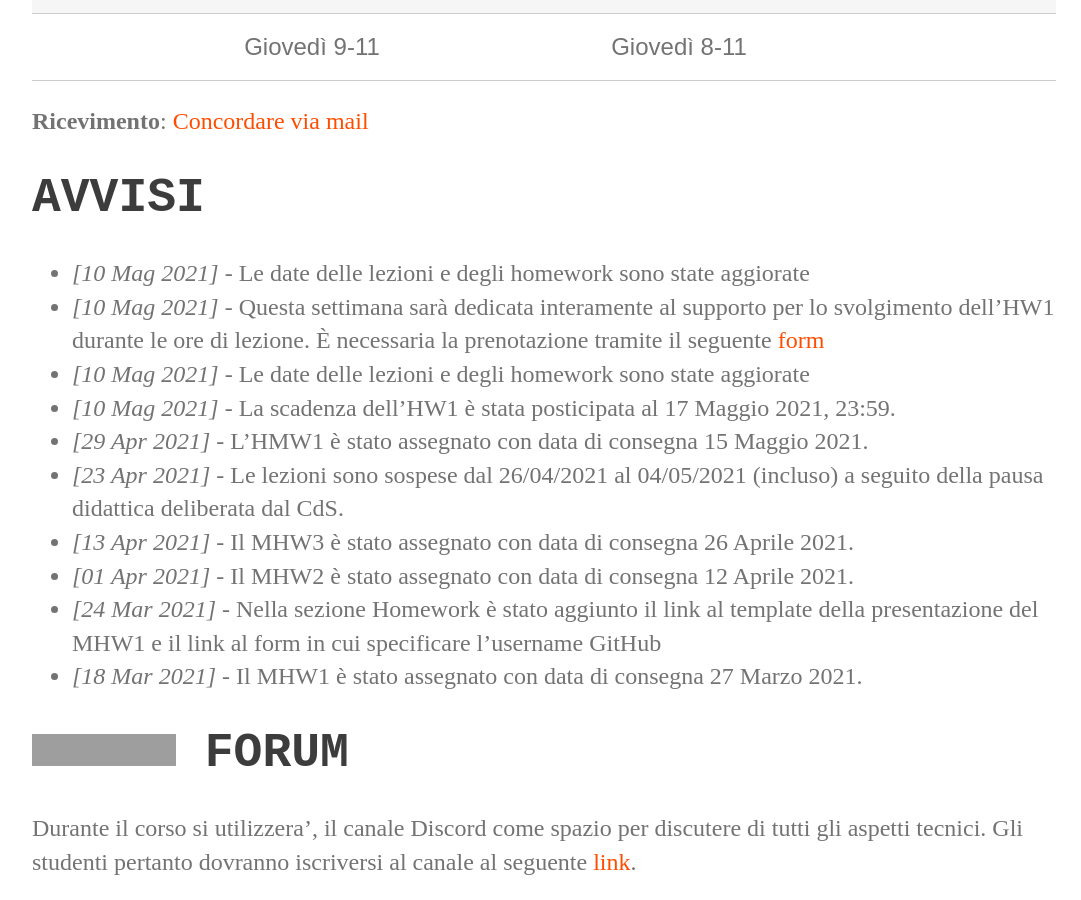
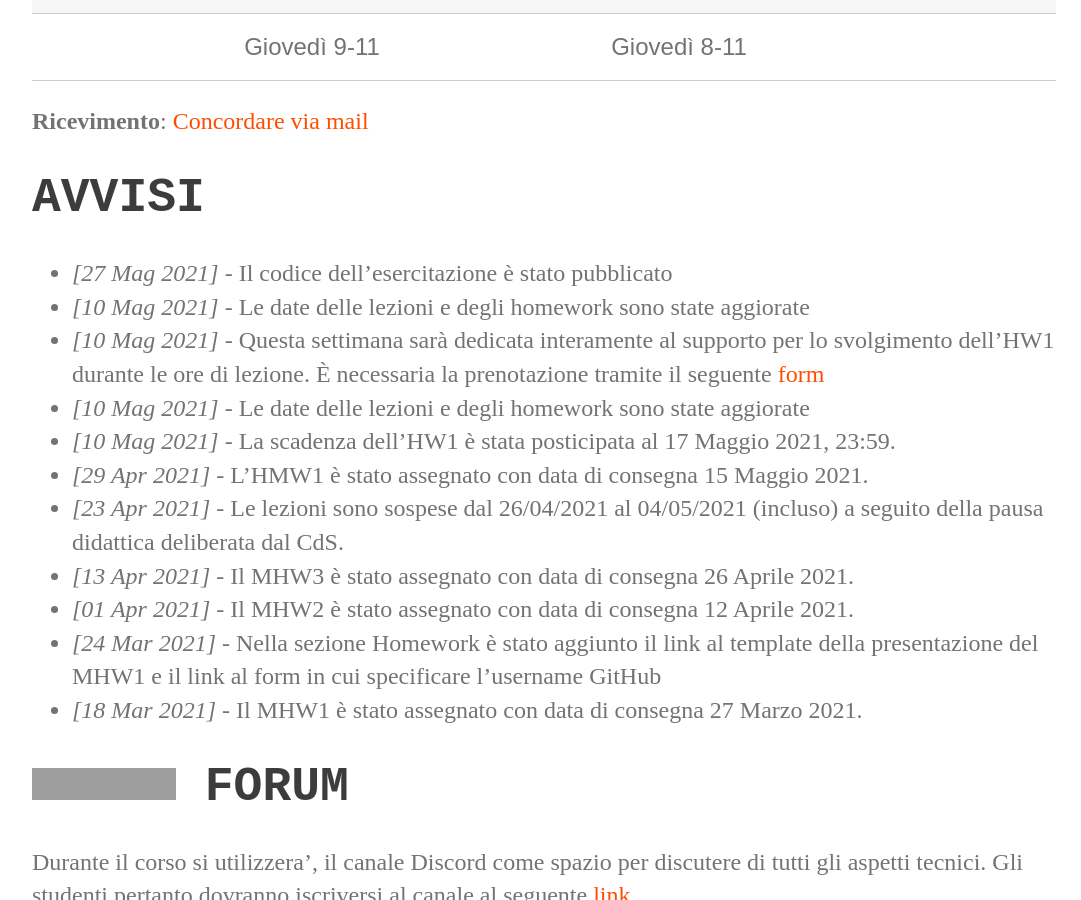
Before and after one commit to perceivelab/database-course, a Jekyll site: the page built from index.md, in a window 1280 px wide and 900 px high, scrolled down 828 px. Shown: the whole window, without its empty margins (96-1177 px from the left). Built offline with Jekyll 4.4.1, drawn with Linux system fonts in a browser that asks for light colours; our own code applies the rules of GitHub Pages for plain Markdown files; grey boxes are pictures that could not be loaded.

Commit message:
Update index.md

```diff
--- a/index.md
+++ b/index.md
@@ -16,6 +16,7 @@ layout: default
 
 
 # AVVISI
+- *[27 Mag 2021]* - Il codice dell'esercitazione è stato pubblicato
 - *[10 Mag 2021]* - Le date delle lezioni e degli homework sono state aggiorate
 - *[10 Mag 2021]* - Questa settimana sarà dedicata interamente al supporto per lo svolgimento dell'HW1 durante le ore di lezione. È necessaria la prenotazione tramite il seguente [form](https://forms.gle/bZiz1EKPypTwcGRs7)
 - *[10 Mag 2021]* - Le date delle lezioni e degli homework sono state aggiorate
```
